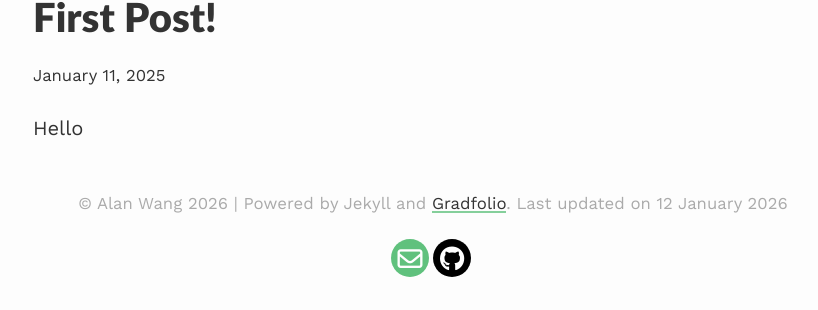
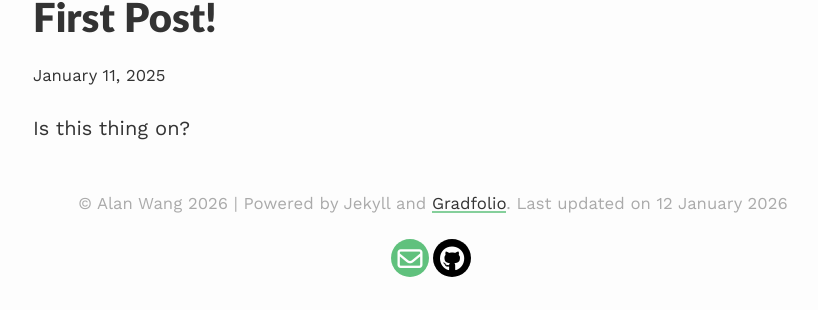
Before and after one commit to awang0826/awang0826.github.io, a Jekyll site: the page built from _posts/2025-01-11-first-post.md, in a window 1280 px wide. Shown: the part 149-459 px from the top of the page, without its empty margins (207-1025 px from the left). Built offline with Jekyll 4.4.1, drawn with Linux system fonts in a browser that asks for light colours.

Commit message:
Update 2025-01-11-first-post.md

```diff
--- a/_posts/2025-01-11-first-post.md
+++ b/_posts/2025-01-11-first-post.md
@@ -2,4 +2,4 @@
 layout: post
 title: "First Post!"
 ---
-Hello
+Is this thing on?
```
